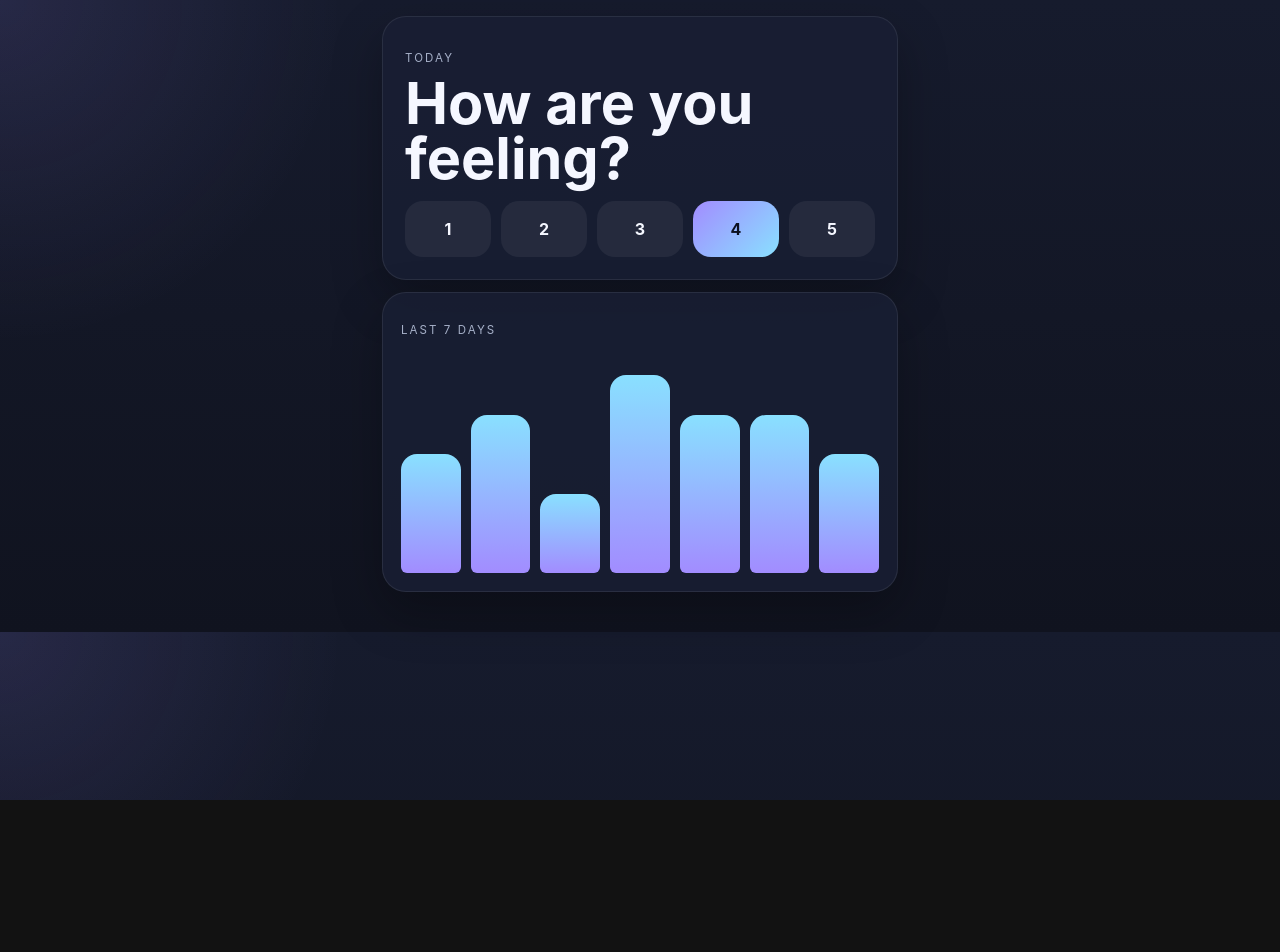
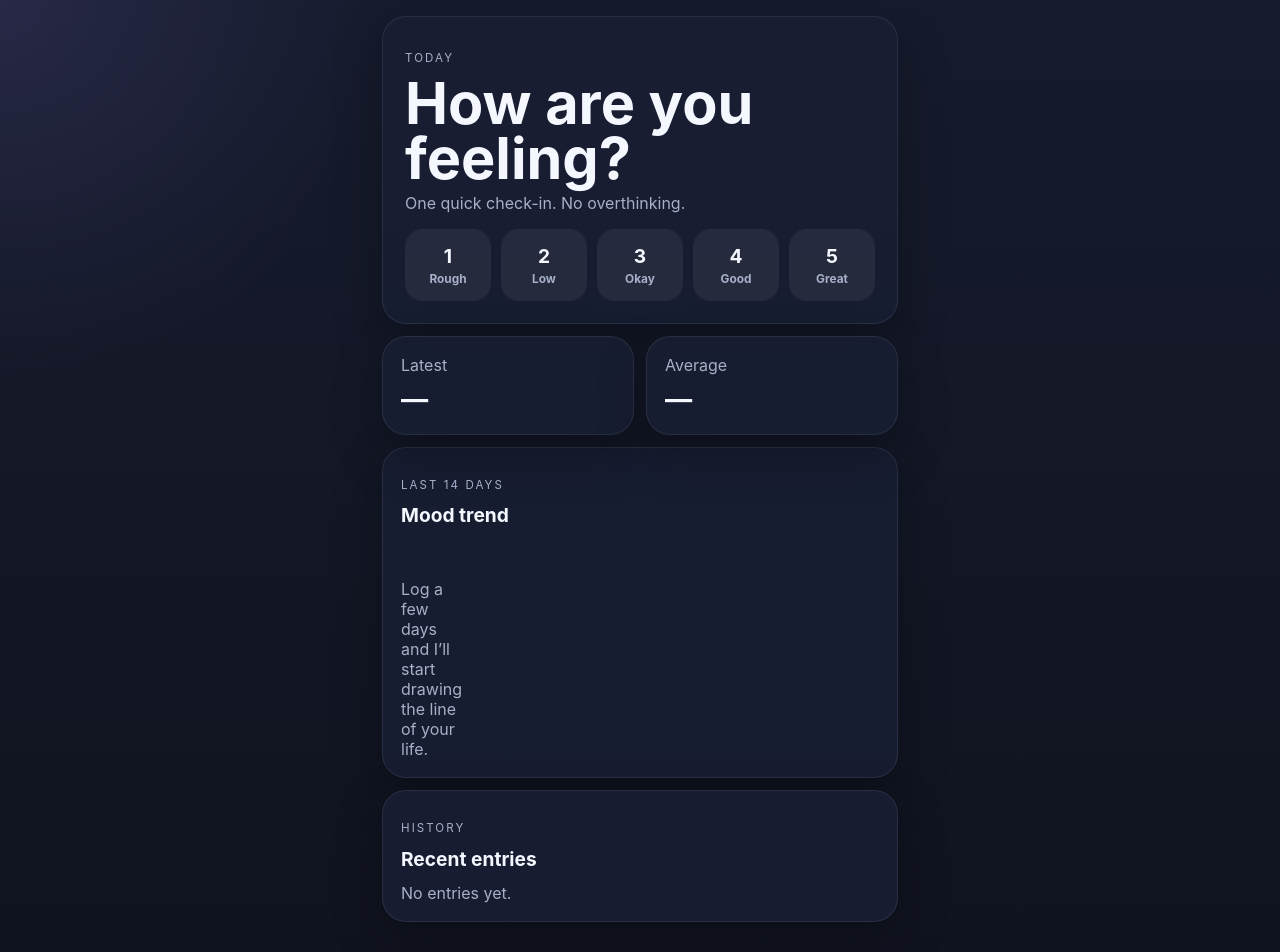
Before and after one commit to zkirby-ai/mood-tracker, a Next.js app: page / in a window 1280 px wide. Shown: the top 952 px of the page. Before the commit the page ends 800 px from the top, so only its background shows below. Built offline with nearby package versions, Linux system fonts and the light colour scheme.

Commit message:
Build v1 daily mood tracker flow

```diff
--- a/app/globals.css
+++ b/app/globals.css
@@ -23,11 +23,74 @@ button { font: inherit; }
 .card { background: var(--panel); border: 1px solid var(--line); border-radius: 24px; box-shadow: 0 20px 50px rgba(0,0,0,0.28); }
 .hero { padding: 22px; margin-bottom: 12px; }
 .eyebrow { text-transform: uppercase; letter-spacing: 0.18em; color: var(--muted); font-size: 0.72rem; }
-h1 { font-size: clamp(2.2rem, 8vw, 3.6rem); margin: 10px 0 16px; line-height: 0.95; }
+h1 { font-size: clamp(2.2rem, 8vw, 3.6rem); margin: 10px 0 8px; line-height: 0.95; }
+h2 { margin: 6px 0 0; font-size: 1.2rem; }
+.sub { color: var(--muted); margin: 0 0 16px; }
 .moodRow { display: grid; grid-template-columns: repeat(5, 1fr); gap: 10px; }
-.mood { min-height: 56px; border-radius: 18px; border: 0; background: rgba(255,255,255,0.06); color: var(--text); font-weight: 700; }
-.mood.active { background: linear-gradient(135deg, var(--accent), var(--accent2)); color: #0b1020; }
-.chartCard { padding: 18px; }
-.bars { height: 220px; display: grid; grid-template-columns: repeat(7, 1fr); gap: 10px; align-items: end; margin-top: 16px; }
-.barWrap { height: 100%; display: flex; align-items: end; }
-.bar { width: 100%; border-radius: 16px 16px 6px 6px; background: linear-gradient(180deg, var(--accent2), var(--accent)); }
+.mood {
+  min-height: 72px;
+  border-radius: 18px;
+  border: 0;
+  background: rgba(255,255,255,0.06);
+  color: var(--text);
+  font-weight: 700;
+  display: flex;
+  flex-direction: column;
+  justify-content: center;
+  align-items: center;
+  gap: 4px;
+}
+.mood span { font-size: 1.2rem; }
+.mood small { color: var(--muted); font-size: 0.74rem; }
+.mood.active {
+  background: linear-gradient(135deg, var(--accent), var(--accent2));
+  color: #0b1020;
+}
+.mood.active small { color: rgba(11,16,32,0.75); }
+.grid { display: grid; grid-template-columns: 1fr 1fr; gap: 12px; margin-bottom: 12px; }
+.statCard { padding: 18px; }
+.statCard span { color: var(--muted); display: block; }
+.statCard strong { display: block; margin-top: 8px; font-size: 1.7rem; }
+.chartCard, .historyCard { padding: 18px; margin-bottom: 12px; }
+.cardHeader { margin-bottom: 12px; }
+.bars {
+  min-height: 220px;
+  display: grid;
+  grid-template-columns: repeat(14, 1fr);
+  gap: 8px;
+  align-items: end;
+}
+.barWrap {
+  height: 100%;
+  display: flex;
+  flex-direction: column;
+  justify-content: end;
+  align-items: center;
+  gap: 6px;
+}
+.barValue { color: var(--muted); font-size: 0.72rem; }
+.bar {
+  width: 100%;
+  border-radius: 16px 16px 6px 6px;
+  background: linear-gradient(180deg, var(--accent2), var(--accent));
+  min-height: 18px;
+}
+.barLabel { color: var(--muted); font-size: 0.65rem; }
+.historyList { display: grid; gap: 8px; }
+.historyRow {
+  display: flex;
+  justify-content: space-between;
+  gap: 12px;
+  align-items: center;
+  padding: 12px 14px;
+  border-radius: 14px;
+  background: rgba(255,255,255,0.035);
+  border: 1px solid rgba(255,255,255,0.05);
+}
+.historyRow span { color: var(--muted); }
+.emptyState { color: var(--muted); margin: 0; }
+@media (max-width: 520px) {
+  .moodRow { grid-template-columns: repeat(5, minmax(0, 1fr)); }
+  .grid { grid-template-columns: 1fr 1fr; }
+  .bars { gap: 6px; }
+}
--- a/app/page.tsx
+++ b/app/page.tsx
@@ -1,26 +1,140 @@
-const days = [3, 4, 2, 5, 4, 4, 3];
+'use client';
+
+import { useEffect, useMemo, useState } from 'react';
+
+type MoodEntry = {
+  date: string;
+  mood: number;
+};
+
+const MOOD_LABELS: Record<number, string> = {
+  1: 'Rough',
+  2: 'Low',
+  3: 'Okay',
+  4: 'Good',
+  5: 'Great'
+};
+
+function todayKey() {
+  return new Date().toISOString().slice(0, 10);
+}
+
+function loadEntries(): MoodEntry[] {
+  if (typeof window === 'undefined') return [];
+  try {
+    const raw = window.localStorage.getItem('mood-tracker-entries');
+    return raw ? (JSON.parse(raw) as MoodEntry[]) : [];
+  } catch {
+    return [];
+  }
+}
 
 export default function HomePage() {
+  const [entries, setEntries] = useState<MoodEntry[]>([]);
+  const [selectedMood, setSelectedMood] = useState<number | null>(null);
+
+  useEffect(() => {
+    const loaded = loadEntries().sort((a, b) => a.date.localeCompare(b.date));
+    setEntries(loaded);
+    const today = loaded.find((entry) => entry.date === todayKey());
+    setSelectedMood(today?.mood ?? null);
+  }, []);
+
+  const recentEntries = useMemo(() => entries.slice(-14), [entries]);
+  const latest = entries[entries.length - 1] ?? null;
+  const averageMood = entries.length
+    ? (entries.reduce((sum, entry) => sum + entry.mood, 0) / entries.length).toFixed(1)
+    : null;
+
+  function persist(nextEntries: MoodEntry[]) {
+    const sorted = [...nextEntries].sort((a, b) => a.date.localeCompare(b.date));
+    setEntries(sorted);
+    window.localStorage.setItem('mood-tracker-entries', JSON.stringify(sorted));
+  }
+
+  function saveMood(mood: number) {
+    const today = todayKey();
+    setSelectedMood(mood);
+
+    const existingIndex = entries.findIndex((entry) => entry.date === today);
+    if (existingIndex >= 0) {
+      const next = entries.map((entry, index) => (index === existingIndex ? { ...entry, mood } : entry));
+      persist(next);
+      return;
+    }
+
+    persist([...entries, { date: today, mood }]);
+  }
+
   return (
     <main className="shell">
       <section className="hero card">
         <p className="eyebrow">today</p>
         <h1>How are you feeling?</h1>
+        <p className="sub">One quick check-in. No overthinking.</p>
         <div className="moodRow">
-          {[1,2,3,4,5].map((n) => (
-            <button key={n} className={n === 4 ? 'mood active' : 'mood'}>{n}</button>
+          {[1, 2, 3, 4, 5].map((n) => (
+            <button key={n} className={n === selectedMood ? 'mood active' : 'mood'} onClick={() => saveMood(n)}>
+              <span>{n}</span>
+              <small>{MOOD_LABELS[n]}</small>
+            </button>
           ))}
         </div>
       </section>
 
+      <section className="grid">
+        <article className="card statCard">
+          <span>Latest</span>
+          <strong>{latest ? MOOD_LABELS[latest.mood] : '—'}</strong>
+        </article>
+        <article className="card statCard">
+          <span>Average</span>
+          <strong>{averageMood ?? '—'}</strong>
+        </article>
+      </section>
+
       <section className="card chartCard">
-        <p className="eyebrow">last 7 days</p>
+        <div className="cardHeader">
+          <div>
+            <p className="eyebrow">last 14 days</p>
+            <h2>Mood trend</h2>
+          </div>
+        </div>
+
         <div className="bars">
-          {days.map((d, i) => (
-            <div key={i} className="barWrap">
-              <div className="bar" style={{ height: `${d * 18}%` }} />
-            </div>
-          ))}
+          {recentEntries.length ? (
+            recentEntries.map((entry) => (
+              <div key={entry.date} className="barWrap">
+                <div className="barValue">{entry.mood}</div>
+                <div className="bar" style={{ height: `${entry.mood * 18}%` }} />
+                <div className="barLabel">{entry.date.slice(5)}</div>
+              </div>
+            ))
+          ) : (
+            <p className="emptyState">Log a few days and I’ll start drawing the line of your life.</p>
+          )}
+        </div>
+      </section>
+
+      <section className="card historyCard">
+        <div className="cardHeader">
+          <div>
+            <p className="eyebrow">history</p>
+            <h2>Recent entries</h2>
+          </div>
+        </div>
+
+        <div className="historyList">
+          {entries.length ? (
+            [...entries].reverse().slice(0, 10).map((entry) => (
+              <div className="historyRow" key={entry.date}>
+                <span>{entry.date}</span>
+                <strong>{entry.mood} · {MOOD_LABELS[entry.mood]}</strong>
+              </div>
+            ))
+          ) : (
+            <p className="emptyState">No entries yet.</p>
+          )}
         </div>
       </section>
     </main>
```
